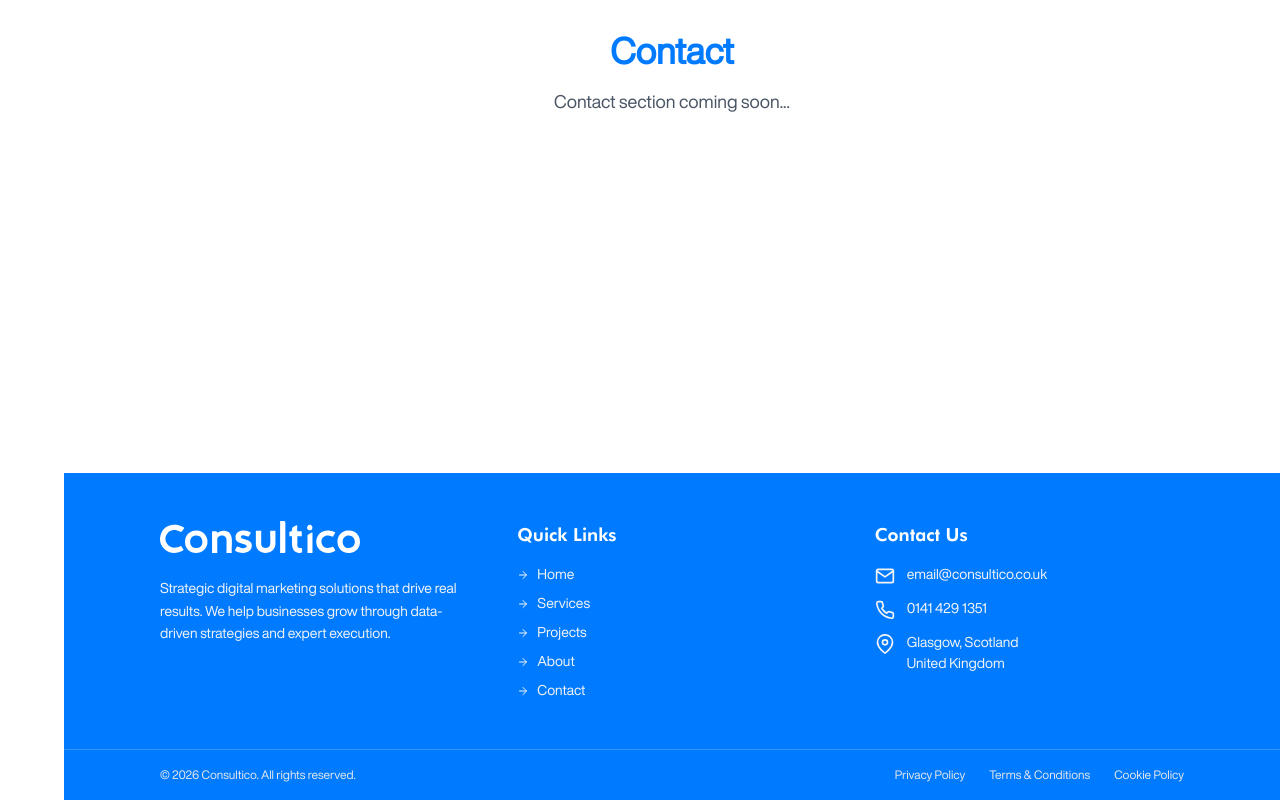
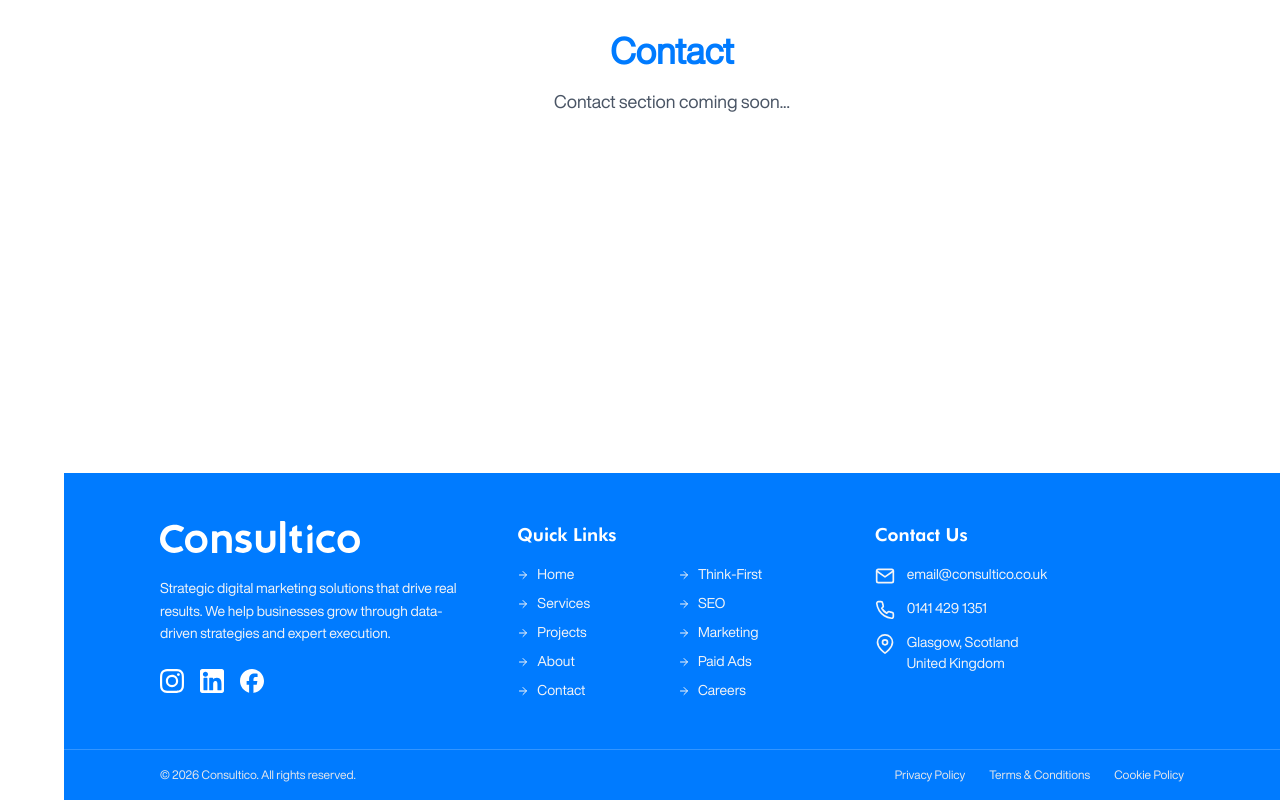
Before and after one commit to gabrielsaban/consultico-marketing-site, a Next.js app: page / in a window 1280 px wide. Shown: the part 7063-7863 px from the top of the page. Built offline with nearby package versions, Linux system fonts and the light colour scheme; no server answers.

Commit message:
quick link redesign

```diff
--- a/src/components/Footer.tsx
+++ b/src/components/Footer.tsx
@@ -3,12 +3,20 @@ import Link from 'next/link';
 import Container from '@/components/Container';
 
 export default function Footer() {
-  const quickLinks = [
+  const quickLinks1 = [
     { name: 'Home', href: '/' },
     { name: 'Services', href: '#services' },
     { name: 'Projects', href: '#projects' },
     { name: 'About', href: '#about' },
     { name: 'Contact', href: '#contact' },
+  ];
+
+  const quickLinks2 = [
+    { name: 'Think-First', href: '#think-first' },
+    { name: 'SEO', href: '#seo' },
+    { name: 'Marketing', href: '#marketing' },
+    { name: 'Paid Ads', href: '#paid-ads' },
+    { name: 'Careers', href: '#careers' },
   ];
 
   return (
@@ -24,18 +32,32 @@ export default function Footer() {
               height={60}
               className="mb-6 brightness-0 invert"
             />
-            <p className="text-[clamp(0.875rem,1vw,1rem)] leading-[1.6] font-helvetica-light text-gray-100">
+            <p className="text-[clamp(0.875rem,1vw,1rem)] leading-[1.6] font-helvetica-light text-gray-100 mb-6">
               Strategic digital marketing solutions that drive real results. We help businesses grow through data-driven strategies and expert execution.
             </p>
+
+            {/* Social Media Icons */}
+            <div className="flex gap-4">
+              <a href="#" className="hover:opacity-80 transition-opacity" aria-label="Instagram">
+                <Image src="/icons/instagram.svg" alt="Instagram" width={24} height={24} className="brightness-0 invert" />
+              </a>
+              <a href="#" className="hover:opacity-80 transition-opacity" aria-label="LinkedIn">
+                <Image src="/icons/linkedin.svg" alt="LinkedIn" width={24} height={24} className="brightness-0 invert" />
+              </a>
+              <a href="#" className="hover:opacity-80 transition-opacity" aria-label="Facebook">
+                <Image src="/icons/facebook.svg" alt="Facebook" width={24} height={24} className="brightness-0 invert" />
+              </a>
+            </div>
           </div>
 
-          {/* Column 2: Quick Links */}
-          <div className="w-full max-w-xs">
+          {/* Column 2: Quick Links - Two columns side by side */}
+          <div className="w-full">
             <h3 className="text-[clamp(1.125rem,1.3vw,1.25rem)] font-futura font-bold mb-4">
               Quick Links
             </h3>
+            <div className="grid grid-cols-2 gap-3">
               <ul className="space-y-2">
-              {quickLinks.map((link) => (
+                {quickLinks1.map((link) => (
                   <li key={link.name}>
                     <Link
                       href={link.href}
@@ -57,6 +79,30 @@ export default function Footer() {
                   </li>
                 ))}
               </ul>
+              <ul className="space-y-2">
+                {quickLinks2.map((link) => (
+                  <li key={link.name}>
+                    <Link
+                      href={link.href}
+                      className="flex items-center gap-2 text-[clamp(0.875rem,1vw,1rem)] font-helvetica-light text-gray-100 hover:text-white transition-colors group"
+                    >
+                      <svg
+                        className="w-3 h-3 flex-shrink-0 group-hover:translate-x-1 transition-transform"
+                        fill="none"
+                        stroke="currentColor"
+                        strokeWidth="2"
+                        strokeLinecap="round"
+                        strokeLinejoin="round"
+                        viewBox="0 0 24 24"
+                      >
+                        <path d="M5 12h14M12 5l7 7-7 7" />
+                      </svg>
+                      {link.name}
+                    </Link>
+                  </li>
+                ))}
+              </ul>
+            </div>
           </div>
 
           {/* Column 3: Contact Us */}
```
Lines whose indentation alone changed are shown as unchanged.
